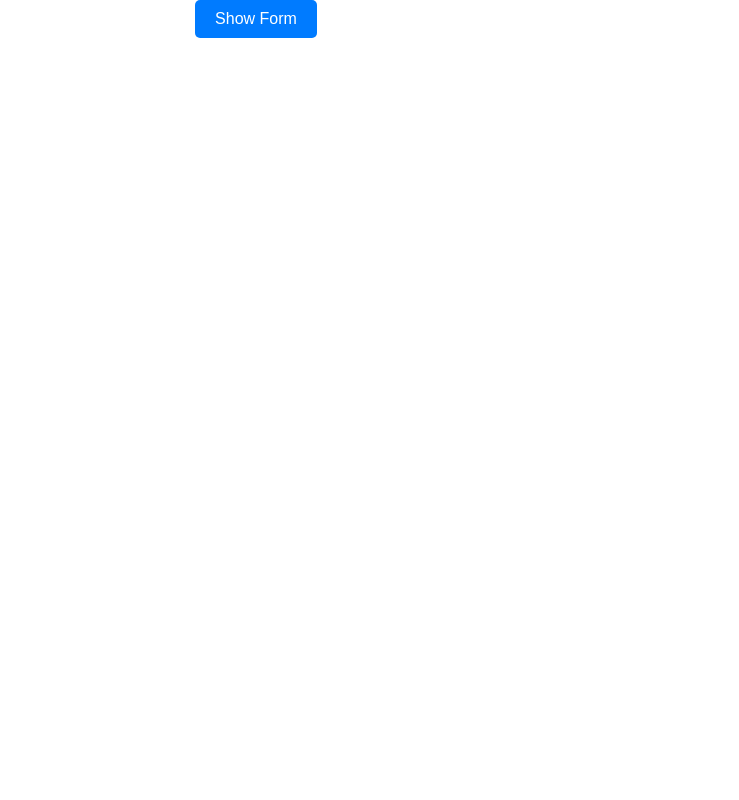
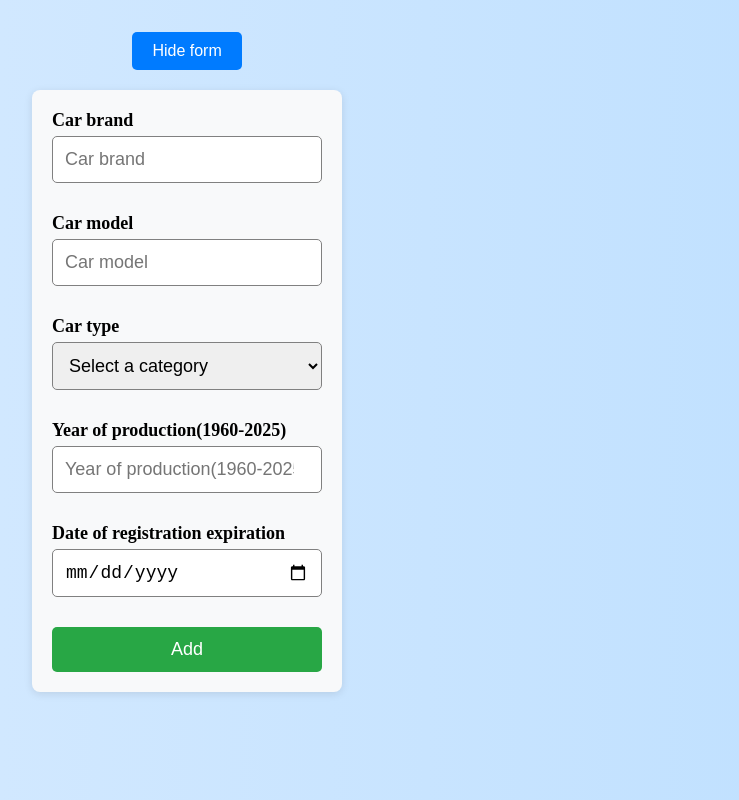
Before and after one commit to LukaZuljevic/Internship-14-CarDealership, a React (Vite) app in the folder Internship-14-CarDealership/: page / in a window 1280 px wide. Shown: the whole page, without its empty margins (0-739 px from the left). Built offline with nearby package versions, Linux system fonts and the light colour scheme.

Commit message:
Feature to remove cars; Add style to car cards

```diff
--- a/Internship-14-CarDealership/src/App.css
+++ b/Internship-14-CarDealership/src/App.css
@@ -7,4 +7,5 @@
 .main {
   display: flex;
   min-height: 100vh;
+  background: linear-gradient(to right, rgb(209, 232, 255), rgb(182, 220, 255));
 }
--- a/Internship-14-CarDealership/src/components/CarCard/CarCard.css
+++ b/Internship-14-CarDealership/src/components/CarCard/CarCard.css
@@ -1,23 +1,43 @@
 .car-card {
-    background: white;
+  display: flex;
+  flex-direction: column;
+  justify-content: space-between;
+  background: rgba(253, 253, 253, 0.762);
   box-shadow: 0 4px 8px rgba(0, 0, 0, 0.1);
   border-radius: 12px;
   padding: 16px;
-    width: 320px;
-    border: 1px solid #ddd;
+  border: 1px solid rgb(221, 221, 221);
 }
 
 .car-title {
   font-size: 1.5rem;
   font-weight: bold;
-    color: #333;
+  text-decoration: underline;
 }
 
 .car-info {
-    color: #666;
+  color: rgb(110, 110, 110);
   margin-top: 8px;
 }
 
 .car-info span {
   font-weight: bold;
 }
+
+.remove-car-button {
+  width: 50%;
+  margin: 0 auto;
+  padding: 6px 8px;
+  border: none;
+  background-color: rgba(155, 10, 0, 0.986);
+  color: white;
+  font-weight: bold;
+  border-radius: 5px;
+  border: 2px solid rgba(126, 126, 126, 0.274);
+}
+
+.remove-car-button:hover {
+  cursor: pointer;
+  background-color: rgb(211, 47, 47);
+  transform: scale(1.05);
+}
--- a/Internship-14-CarDealership/src/components/CarCard/CarCard.tsx
+++ b/Internship-14-CarDealership/src/components/CarCard/CarCard.tsx
@@ -1,8 +1,14 @@
 import React from "react";
 import "./CarCard.css";
 
-function CarCard({ car }) {
+function CarCard({ car, carList, setCarList }) {
   const carName = car.brand.concat(" ", car.model);
+
+  const handleRemoveClick = () => {
+    const filteredCarList = carList.filter((c) => c.id != car.id);
+    localStorage.setItem("cars", JSON.stringify(filteredCarList));
+    setCarList(filteredCarList);
+  };
 
   return (
     <div className="car-card">
@@ -17,7 +23,9 @@ function CarCard({ car }) {
         Expiration: <span>{car.expiration}</span>
       </p>
 
-      <button className="remove-car-button">Remove</button>
+      <button className="remove-car-button" onClick={handleRemoveClick}>
+        Remove
+      </button>
     </div>
   );
 }
--- a/Internship-14-CarDealership/src/components/CarList/CarList.css
+++ b/Internship-14-CarDealership/src/components/CarList/CarList.css
@@ -1,5 +1,8 @@
 .list-container {
-  display: flex;
-  flex-wrap: wrap;
-  width: 60%;
+  display: grid;
+  grid-template-columns: repeat(4, 1fr);
+  grid-template-rows: repeat(3, 1fr);
+  padding: 32px;
+  gap: 15px;
+  width:100%;
 }
--- a/Internship-14-CarDealership/src/components/CarList/CarList.tsx
+++ b/Internship-14-CarDealership/src/components/CarList/CarList.tsx
@@ -11,7 +11,12 @@ function CarList() {
   return (
     <div className="list-container">
       {carList.map((car) => (
-        <CarCard key={car.id} car={car} />
+        <CarCard
+          key={car.id}
+          car={car}
+          carList={carList}
+          setCarList={setCarList}
+        />
       ))}
     </div>
   );
--- a/Internship-14-CarDealership/src/components/Form/Form.css
+++ b/Internship-14-CarDealership/src/components/Form/Form.css
@@ -3,17 +3,17 @@
   flex-direction: column;
   align-items: center;
   width: 40%;
+  padding: 32px;
 }
 
 .form-button {
-  background-color: #007bff;
+  background-color: rgb(0, 123, 255);
   color: white;
   padding: 10px 20px;
   border: none;
   border-radius: 5px;
   font-size: 16px;
   cursor: pointer;
-  transition: background-color 0.3s ease;
 }
 
 .form-button:hover {
@@ -28,7 +28,7 @@
   border-radius: 8px;
   box-shadow: 0 2px 8px rgba(0, 0, 0, 0.1);
   max-width: 400px;
-  margin: 20px;
+  margin-top: 20px;
 }
 
 .form button[type="submit"] {
@@ -37,9 +37,8 @@
   padding: 12px 20px;
   border: none;
   border-radius: 5px;
-  font-size: 16px;
+  font-size: 18px;
   cursor: pointer;
-  transition: background-color 0.3s ease;
 }
 
 .form button[type="submit"]:hover {
--- a/Internship-14-CarDealership/src/components/Form/Form.tsx
+++ b/Internship-14-CarDealership/src/components/Form/Form.tsx
@@ -13,7 +13,7 @@ function Form() {
     year: "",
     expiration: "",
   });
-  const [isVisible, setIsVisible] = useState(false);
+  const [isVisible, setIsVisible] = useState(true);
 
   const toggleFormVisibility = () => setIsVisible(!isVisible);
 
@@ -21,6 +21,7 @@ function Form() {
     setCarData({ ...carData, [e.target.name]: e.target.value });
 
   const handleFormSubmit = (e) => {
+    console.log(e);
     e.preventDefault();
 
     const error = validateForm();
@@ -59,9 +60,8 @@ function Form() {
     if (carData.brand.length > 20 || carData.model.length > 20)
       return "Brand and model inputs must be at most 20 characters long";
 
-    const storedCars = localStorage.getItem("cars");
-    if (storedCars && JSON.parse(storedCars).length >= 10)
-      return "You can't add more than 10 cars";
+    const storedCars = JSON.parse(localStorage.getItem("cars") || "[]");
+    if (storedCars.length >= 10) return "You can't add more than 10 cars";
 
     return null;
   };
@@ -69,7 +69,7 @@ function Form() {
   return (
     <div className="form-container">
       <button className="form-button" onClick={toggleFormVisibility}>
-        {isVisible ? "Hide Form" : "Show Form"}
+        {isVisible ? "Hide form" : "Show form"}
       </button>
       {isVisible && (
         <form className="form" onSubmit={handleFormSubmit}>
--- a/Internship-14-CarDealership/src/components/Input/Input.css
+++ b/Internship-14-CarDealership/src/components/Input/Input.css
@@ -1,13 +1,19 @@
 .form-input {
   width: 100%;
   padding: 12px;
-  margin: 10px 0;
   border: 1px solid gray;
   border-radius: 5px;
-  font-size: 16px;
+  font-size: 18px;
+  margin-bottom: 30px;
+  margin-top: 5px;
 }
 
 .form-input:focus {
   outline: none;
   border-color: rgb(0, 123, 255);
 }
+
+.input-container label {
+  font-weight: bold;
+  font-size: 18px;
+}
--- a/Internship-14-CarDealership/src/components/Input/Input.tsx
+++ b/Internship-14-CarDealership/src/components/Input/Input.tsx
@@ -5,7 +5,7 @@ function Input({ type, placeholder, name, value, onChange }) {
   const options = ["Motor", "Car", "Truck", "Bus", "Bike"];
 
   return (
-    <div>
+    <div className="input-container">
       {type === "select" ? (
         <>
           <label htmlFor={name}>{placeholder}</label>
```
Lines whose indentation alone changed are shown as unchanged.
